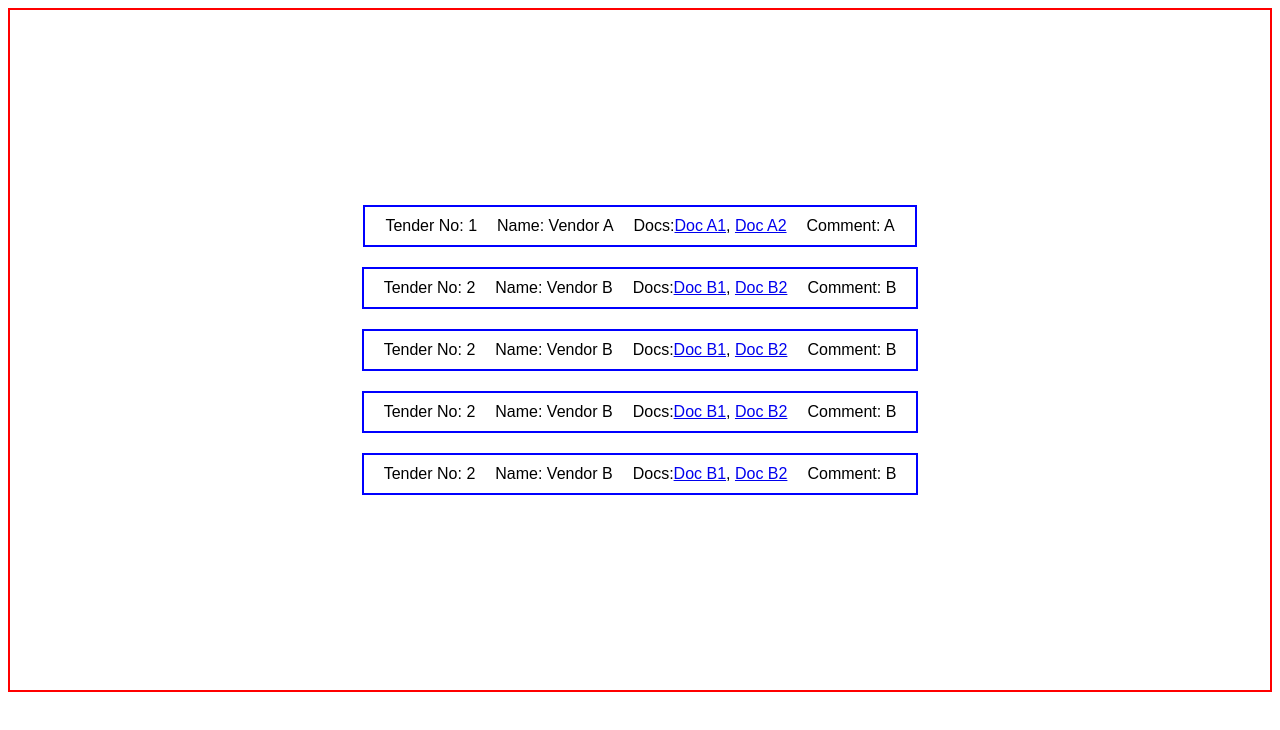
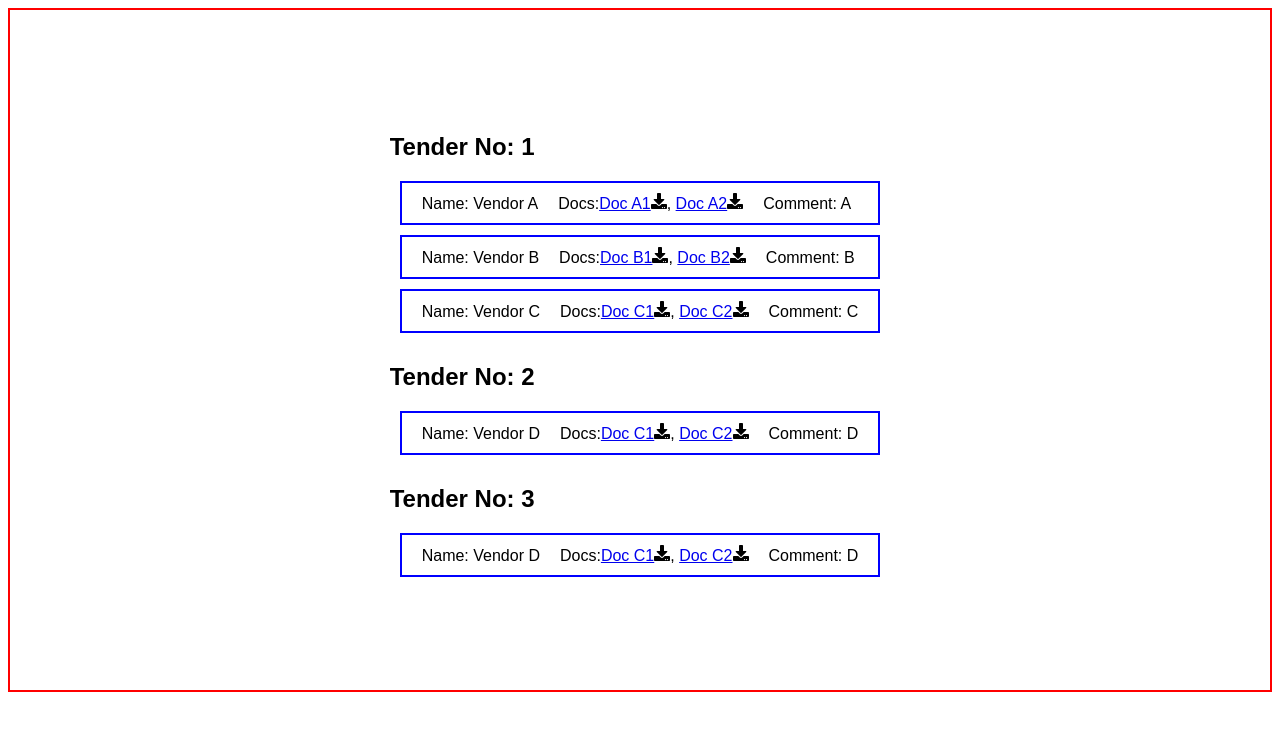
Before and after one commit to AP167/Docudeck-frontend, a React (Create React App) app: page /vendor-participation in a window 1280 px wide. Shown: the top 730 px of the page. Built offline with nearby package versions, Linux system fonts and the light colour scheme.

Commit message:
called APIs

```diff
--- a/src/components/SignIn.js
+++ b/src/components/SignIn.js
@@ -14,13 +14,65 @@ const SignIn = (props) => {
 
     let navigate = useNavigate();
 
-    const handleSubmit = (event) => {
+    const handleSubmit = async (event) => {
         event.preventDefault();
         // Handle the form submission logic here
         console.log(email, password, confirmPassword, role);
+
+        if(props.sign === "In"){
+          const data = {
+            email: email,
+            password: password,
+            userType: "role",
+          };
+          console.log(JSON.stringify(data))
+          try {
+            const response = await fetch('http://localhost:5000/login', {
+                method: 'POST',
+                headers: {
+                    'Content-Type': 'application/json',
+                },
+                body: JSON.stringify(data),
+            });
+
+            if (response.ok) {
+                console.log('Login Successful');
+            } else {
+                console.log('Invalid Credentials');
+            }
+        } catch (error) {
+            console.error('Error during login:', error);
+        }
+
+        }
+        else{
+          const data = {
+            email: email,
+            password: password,
+            userType: role,
+          };
+          console.log(JSON.stringify(data))
+          try {
+            const response = await fetch('http://localhost:5000/sign-up', {
+                method: 'PUT',
+                headers: {
+                    'Content-Type': 'application/json',
+                },
+                body: JSON.stringify(data),
+            });
+
+            if (response.ok) {
+                console.log('Sign up Successful');
+            } else {
+                console.log('Invalid Credentials');
+            }
+        } catch (error) {
+            console.error('Error during Sign up:', error);
+        }
+
+      }
+
     };
-
-
 
     console.log(props.sign)
 
@@ -62,9 +114,9 @@ const SignIn = (props) => {
           <label htmlFor="role">Role</label>
           <select id="role" value={role} onChange={(e) => setRole(e.target.value)} required>
             <option value="">Select a role</option>
-            <option value="admin">Admin</option>
-            <option value="user">User</option>
-            <option value="vendor">Vendor</option>
+            <option value="user1">Admin</option>
+            <option value="user2">User</option>
+            <option value="user3">Vendor</option>
           </select>
         </div></> : <></>
         }
--- a/src/components/TenderDashboard.js
+++ b/src/components/TenderDashboard.js
@@ -10,13 +10,27 @@ const TenderDashboard = () => {
         // Replace this with your actual API call
         const fetchData = async () => {
             try {
-            // Fetch tenders from the database or API
-            const response = await fetch('your-api-endpoint');
+                const taId = '1';
+                const apiUrl = `http://localhost:5000/fetch-tenders`;
+
+                const response = await fetch(apiUrl, {
+                  method: 'GET',
+                  headers: {
+                    'Content-Type': 'application/json',
+                  },
+                });
+
+                if (response.ok) {
                   const data = await response.json();
                   setTenders(data);
+                  console.log('recieved list')
+                } else {
+                  console.error('Error fetching tenders:', response.statusText);
+                }
               } catch (error) {
                 console.error('Error fetching tenders:', error);
               }
+
         };
 
         fetchData();
--- a/src/components/UploadRule.js
+++ b/src/components/UploadRule.js
@@ -2,9 +2,30 @@ import React from 'react'
 import UploadPdf from './UploadPdf'
 
 const UploadRule = () => {
-  const onUpload = () => {
+  const onUpload = async (file) => {
     console.log("File uploaded");
     // Send it to database
+    console.log(file)
+
+    const formData = new FormData();
+    formData.append('policy', file);
+    formData.append('pmId', '3');
+    formData.append('policyName', 'abc');
+
+    try {
+      const response = await fetch('http://localhost:5000/add-policy', {
+        method: 'PUT',
+        body: formData,
+      });
+
+      if (response.ok) {
+        console.log('PDF file successfully uploaded!');
+      } else {
+        console.error('Failed to upload PDF file.');
+      }
+    } catch (error) {
+      console.error('Error during file upload:', error);
+    }
   }
 
   const uploadHeader = "Upload new Rules & Regulations";
--- a/src/components/UploadTender.js
+++ b/src/components/UploadTender.js
@@ -17,18 +17,20 @@ const UploadTender = () => {
 
     // Here you would send the file to the database/server
     // For example, using FormData to append the file and send it via POST request
-    const formData = new FormData();
-    formData.append('file', file);
+    // const formData = new FormData();
+    // formData.append('tenderId',1);
+    // formData.append('taId',1);
+    // formData.append('tenderName','abc');
+    // formData.append('date',"2023-12-16");
+    // formData.append('tender', file);
 
-    // Replace with actual API call to submit the PDF
-    // const response = await fetch('/submit-pdf', {
+    // const response = await fetch('http://localhost:5000/add-tender', {
     //   method: 'POST',
     //   body: formData,
     // });
 
     // if (response.ok) {
-    //   const result = await response.json();
-    //   setServerResponse(result); // Assuming the API returns a JSON object with the response
+    //   console.log("tender submitted")
     // } else {
     //   console.error('Failed to submit PDF');
     // }
--- a/src/components/VendorDashboard.js
+++ b/src/components/VendorDashboard.js
@@ -10,14 +10,27 @@ const VendorDashboard = () => {
         // Simulate fetching tenders from the database
         // Replace this with your actual API call
         const fetchData = async () => {
-        try {
-            // Fetch tenders from the database or API
-            const response = await fetch('your-api-endpoint');
-            const data = await response.json();
-            setTenders(data);
-        } catch (error) {
+          try {
+            const taId = '1';
+            const apiUrl = `http://localhost:5000/fetch-tenders`;
+
+            const response = await fetch(apiUrl, {
+              method: 'GET',
+              headers: {
+                'Content-Type': 'application/json',
+              },
+            });
+
+            if (response.ok) {
+              const data = await response.json();
+              setTenders(data);
+              console.log('recieved list')
+            } else {
+              console.error('Error fetching tenders:', response.statusText);
+            }
+          } catch (error) {
             console.error('Error fetching tenders:', error);
-        }
+          }
         };
 
         fetchData();
--- a/src/components/VendorParticipation.js
+++ b/src/components/VendorParticipation.js
@@ -1,10 +1,11 @@
 import React from 'react';
+import { FaDownload } from 'react-icons/fa';
 import './styles/VendorParticipation.css';
 
 const VendorParticipation = () => {
     const vendors = [
     {
-      tender_no:'1',
+      tender_no: '1',
       name: 'Vendor A',
       docs: [
         { name: 'Doc A1', link: '/a.pdf' },
@@ -13,7 +14,16 @@ const VendorParticipation = () => {
       comment: 'A'
     },
     {
-      tender_no:'2',
+      tender_no: '3',
+      name: 'Vendor D',
+      docs: [
+        { name: 'Doc C1', link: '/a.pdf' },
+        { name: 'Doc C2', link: '/b.pdf' },
+      ],
+      comment: 'D'
+    },
+    {
+      tender_no: '1',
       name: 'Vendor B',
       docs: [
         { name: 'Doc B1', link: '/a.pdf' },
@@ -22,43 +32,59 @@ const VendorParticipation = () => {
       comment: 'B'
     },
     {
-      tender_no:'2',
-      name: 'Vendor B',
+      tender_no: '2',
+      name: 'Vendor D',
       docs: [
-        { name: 'Doc B1', link: '/a.pdf' },
-        { name: 'Doc B2', link: '/b.pdf' },
+        { name: 'Doc C1', link: '/a.pdf' },
+        { name: 'Doc C2', link: '/b.pdf' },
       ],
-      comment: 'B'
+      comment: 'D'
     },
     {
-      tender_no:'2',
-      name: 'Vendor B',
+      tender_no: '1',
+      name: 'Vendor C',
       docs: [
-        { name: 'Doc B1', link: '/a.pdf' },
-        { name: 'Doc B2', link: '/b.pdf' },
+        { name: 'Doc C1', link: '/a.pdf' },
+        { name: 'Doc C2', link: '/b.pdf' },
       ],
-      comment: 'B'
+      comment: 'C'
     },
-    {
-      tender_no:'2',
-      name: 'Vendor B',
-      docs: [
-        { name: 'Doc B1', link: '/a.pdf' },
-        { name: 'Doc B2', link: '/b.pdf' },
-      ],
-      comment: 'B'
-    }
   ];
 
+  const handleDownload = (fileUrl, fileName) => {
+    const link = document.createElement('a');
+    link.href = fileUrl;
+    link.download = fileName || 'downloaded-file';
+    document.body.appendChild(link);
+    link.click();
+    document.body.removeChild(link);
+  };
+
+  // Group vendors by tender_no using an object
+  const groupedVendors = vendors.reduce((acc, vendor) => {
+    const { tender_no, name, docs, comment } = vendor;
+    if (!acc[tender_no]) {
+      acc[tender_no] = [];
+    }
+    const existingVendor = acc[tender_no].find(v => v.name === name);
+
+    if (existingVendor) {
+      existingVendor.docs = existingVendor.docs.concat(docs);
+    } else {
+      acc[tender_no].push({ name, docs, comment });
+    }
+
+    return acc;
+  }, {});
+
   return (
-    <>
     <div className="outer">
       <div className='container'>
-          {vendors.map((vendor, index) => (
+        {Object.entries(groupedVendors).map(([tender_no, vendorsForTender]) => (
+          <div key={tender_no}>
+            <h2>Tender No: {tender_no}</h2>
+            {vendorsForTender.map((vendor, index) => (
               <div className='vendor' key={index}>
-              <span className='details'>
-                Tender No: {vendor.tender_no}
-              </span>
                 <span className='details'>
                   Name: {vendor.name}
                 </span>
@@ -69,6 +95,7 @@ const VendorParticipation = () => {
                       <a href={doc.link} target="_blank" rel="noopener noreferrer">
                         {doc.name}
                       </a>
+                      <FaDownload onClick={() => handleDownload(doc.link, doc.name)} className="download-icon" />
                       {docIndex < vendor.docs.length - 1 && ', '}
                     </span>
                   ))}
@@ -79,8 +106,9 @@ const VendorParticipation = () => {
               </div>
             ))}
           </div>
+        ))}
       </div>
-    </>
+    </div>
   );
 }
 
```
Lines whose indentation alone changed are shown as unchanged.
